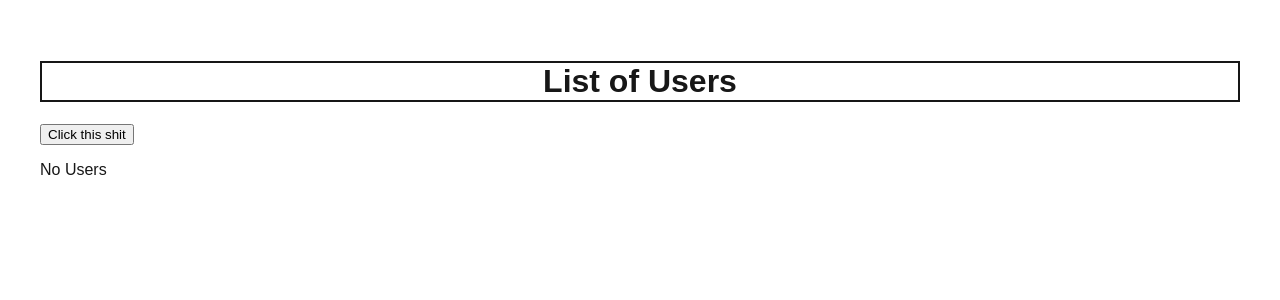
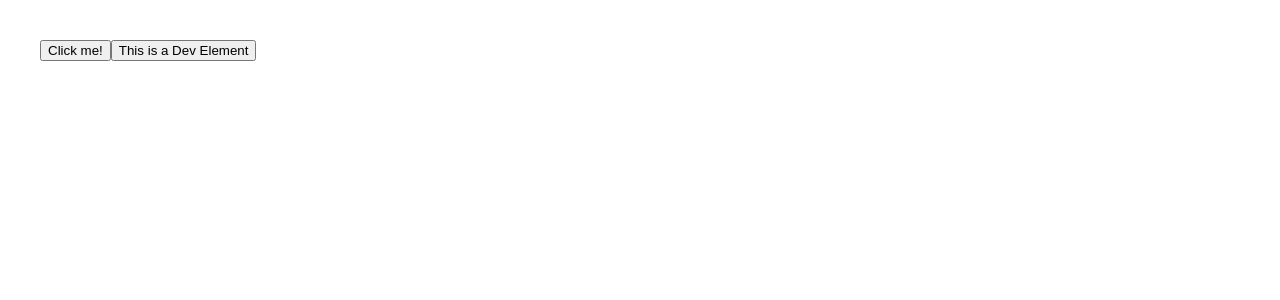
Before and after one commit to mrCodeScripts/personalWorkspace, a Next.js app in the folder webDev/proj_01/frontend/: page / in a window 1280 px wide. Shown: the top 300 px of the page. Built offline with nearby package versions, Linux system fonts and the light colour scheme.

Commit message:
I just learned forwardRef with typescript in nextjs

```diff
--- a/webDev/proj_01/frontend/app/components/examples/HooksAndExamples/forwardRef.tsx
+++ b/webDev/proj_01/frontend/app/components/examples/HooksAndExamples/forwardRef.tsx
@@ -0,0 +1,54 @@
+"use client";
+
+import { forwardRef, useEffect, useRef } from "react";
+
+const FowardThis = forwardRef<
+  HTMLButtonElement,
+  { buttonName?: string; buttonClassnames?: string; onClickFn: () => void }
+>(({ buttonName, buttonClassnames, onClickFn }, ref) => {
+  return (
+    <>
+      <button ref={ref} className={buttonClassnames} onClick={onClickFn}>
+        {buttonName}
+      </button>
+    </>
+  );
+});
+
+function ForwardRefExample1() {
+  const buttonElement_1 = useRef<HTMLButtonElement | null>(null);
+  return (
+    <>
+      <FowardThis
+        buttonName="Click me!"
+        buttonClassnames="p-3 bg-green-300"
+        onClickFn={() => {
+          console.log("clicked");
+          console.log(buttonElement_1);
+        }}
+        ref={buttonElement_1}
+      />
+      <button className="btn" onClick={() => buttonElement_1.current!.style.backgroundColor == "red" ? buttonElement_1.current!.style.backgroundColor = "green" : buttonElement_1.current!.style.backgroundColor = "red"}>
+        This is a Dev Element
+      </button>
+    </>
+  );
+};
+
+function ForwardRefExample2() {
+
+
+  return (
+    <>
+
+    </>
+  );
+};
+
+export default function ForwardRefExamples() {
+  return (
+    <>
+      <ForwardRefExample1 />
+    </>
+  );
+}
--- a/webDev/proj_01/frontend/app/page.tsx
+++ b/webDev/proj_01/frontend/app/page.tsx
@@ -6,6 +6,7 @@ import { faHeart } from '@fortawesome/free-solid-svg-icons';
 // import { IconHeart } from 'tabler-icons-react';
 import { FaHeart } from 'react-icons/fa';
 import DashboardDisplayExample, { ButtonComponent1 } from './components/examples/clientComponentExamples';
+import ForwardRefExamples from './components/examples/HooksAndExamples/forwardRef';
 
 
 /**
@@ -77,7 +78,8 @@ export default function Home() {
       {/* </div> */}
       {/* <PanelsTopLeft /> */}
 
-          <DashboardDisplayExample title='List of Users' classStyle='text-center p-3  text-white border-2' button={button} />
+          {/* <DashboardDisplayExample title='List of Users' classStyle='text-center p-3  text-white border-2' button={button} /> */}
+          <ForwardRefExamples />
     </div>
   );
 }
```
Also changed, not shown: 2 other files (tests, documents, lock files or other folders).
